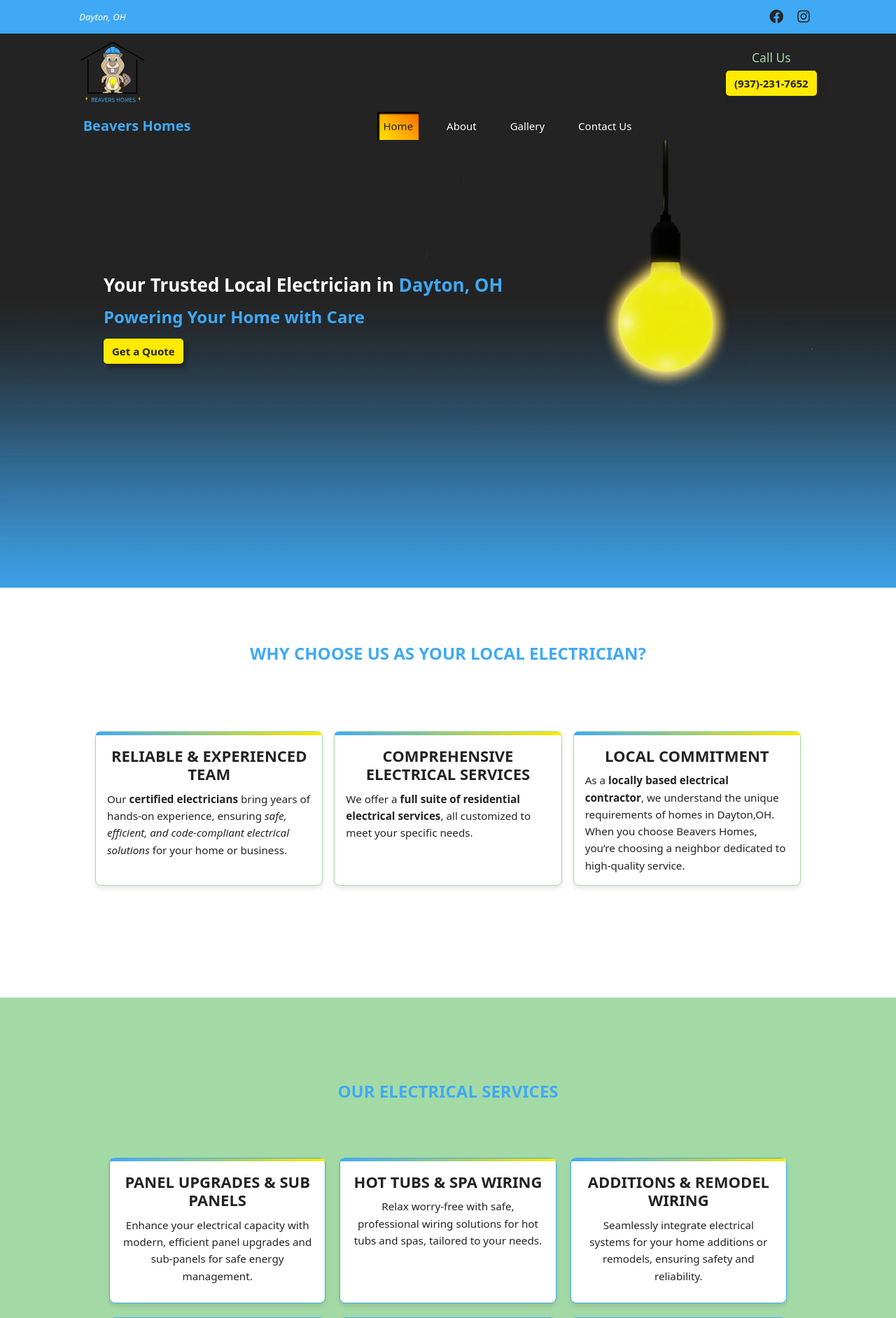
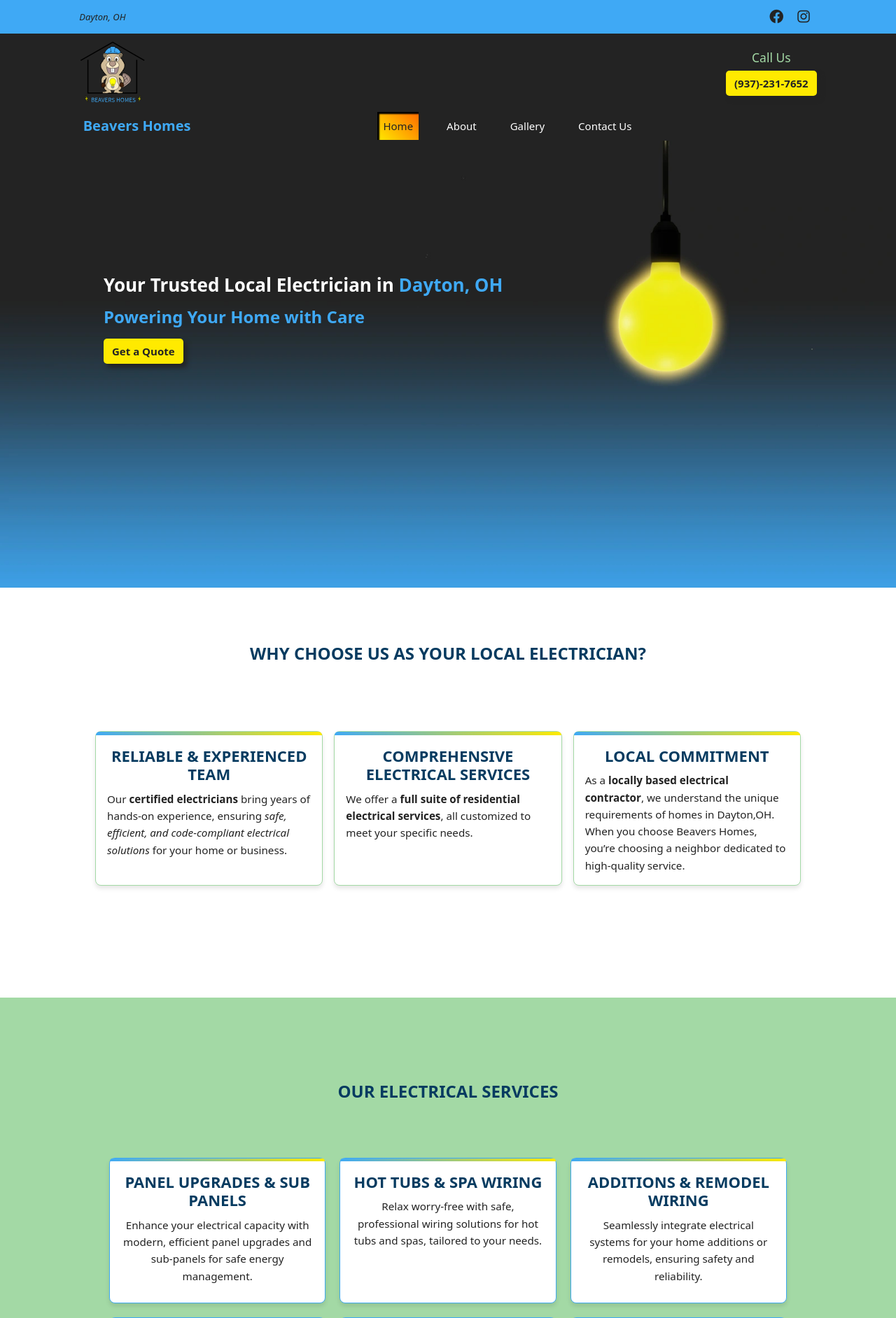
Before and after one commit to carballo91/Beavers-Homes, a Django app: page / in a window 1280 px wide. Shown: the top 1884 px of the page at 70% size. Run offline with Django 5.2, Linux system fonts and the light colour scheme.

Commit message:
Updated css

```diff
--- a/beavers_homes/static/beavers_homes/css/main.css
+++ b/beavers_homes/static/beavers_homes/css/main.css
@@ -19,6 +19,7 @@ h1, .feature-header, h6, #services { text-align: center; }
 address {
     font-size: 0.65em; /* 12px */
     font-style: italic;
+    color: #232323;
 }
 
 section .container {
@@ -209,6 +210,7 @@ header h2 {
     margin: 0;
     text-transform: uppercase;
     font-weight: bold;
+    color: #063B60;
 }
 
 /* Features Section */
@@ -237,10 +239,9 @@ header h2 {
 }
 
 .feature h3, .service-card h3 {
-    color: #232323; /* Dark Gray */
+    color: #063B60; /* Dark Gray */
     margin-bottom: 10px;
     text-transform: uppercase;
-    font-weight: bold;
 }
 
 .feature p {
```
